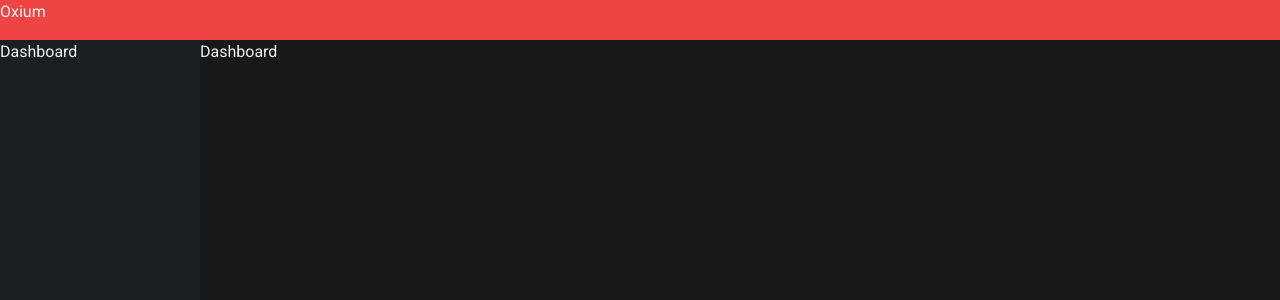
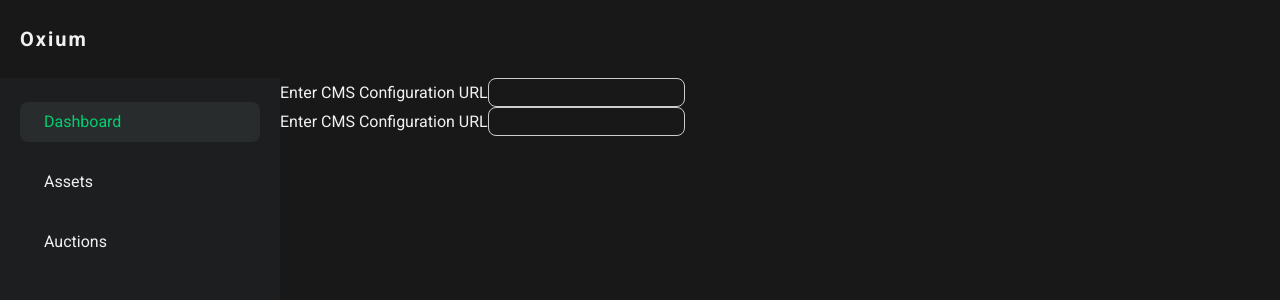
Before and after one commit to sreehariv-code/oxium-hub-admin, a React (Vite) app: page /dashboard in a window 1280 px wide. Shown: the top 300 px of the page. Built offline with nearby package versions, Linux system fonts and the light colour scheme.

Commit message:
Working over dashboard

```diff
--- a/src/App.jsx
+++ b/src/App.jsx
@@ -7,6 +7,7 @@ import {
 import AppLayout from "./ui/AppLayout";
 import Dashboard from "./features/dashboard/Dashboard";
 import PageNotFound from "./ui/PageNotFound";
+import Assets from "./features/assets/Assets";
 
 function App() {
   return (
@@ -15,6 +16,7 @@ function App() {
         <Route element={<AppLayout />}>
           <Route index element={<Navigate to="/dashboard" />} />
           <Route path="/dashboard" element={<Dashboard />} />
+          <Route path="/assets" element={<Assets />} />
         </Route>
         <Route path="/*" element={<PageNotFound />} />
       </Routes>
--- /dev/null
+++ b/src/features/assets/Assets.jsx
@@ -0,0 +1,5 @@
+function Assets() {
+  return <div>Assets</div>;
+}
+
+export default Assets;
--- a/src/features/dashboard/Dashboard.jsx
+++ b/src/features/dashboard/Dashboard.jsx
@@ -1,3 +1,30 @@
+import styled from "styled-components";
+
 export default function Dashboard() {
-  return <div>Dashboard</div>;
+  const Input = styled.input`
+    padding: 0.1rem;
+    padding-left: 0.7rem;
+    border-radius: 0.5rem;
+    border: 1px solid #ccc;
+    box-sizing: border-box;
+    background-color: inherit;
+    caret-color: #03cd70;
+    &:focus {
+      outline: none;
+    }
+  `;
+  return (
+    <div>
+      <form action="">
+        <div className="form-control">
+          <label htmlFor="cms_url">Enter CMS Configuration URL</label>
+          <Input type="text" id="cms_url" />
+        </div>
+        <div className="form-control">
+          <label htmlFor="cpid">Enter CMS Configuration URL</label>
+          <Input type="text" id="cpid" />
+        </div>
+      </form>
+    </div>
+  );
 }
--- a/src/ui/AppLayout.jsx
+++ b/src/ui/AppLayout.jsx
@@ -5,9 +5,9 @@ import SideMenu from "./SideMenu";
 
 const AppLayout = () => {
   return (
-    <div className="h-screen bg-bgColor text-primaryText grid grid-rows-[40px_minmax(500px,1fr)]">
+    <div className="h-screen bg-bgColor text-primaryText flex flex-col">
       <Header />
-      <section className="flex">
+      <section className="flex h-full">
         <SideMenu />
         <Main>
           <Outlet />
--- a/src/ui/Header.jsx
+++ b/src/ui/Header.jsx
@@ -1,7 +1,7 @@
 export default function Header() {
   return (
-    <header className="flex bg-red-500">
-      <h1 className="">Oxium</h1>
+    <header className="flex items-center px-5 py-6">
+      <h1 className="font-semibold tracking-widest text-[1.25rem]">Oxium</h1>
     </header>
   );
 }
--- a/src/ui/SideMenu.jsx
+++ b/src/ui/SideMenu.jsx
@@ -1,13 +1,33 @@
 import { NavLink } from "react-router-dom";
+import styled from "styled-components";
+
+const StyledNavLink = styled(NavLink)`
+  display: flex;
+  width: 100%;
+  padding: 0.5rem 1.5rem;
+  border-radius: 0.5rem;
+  &.active,
+  &:hover {
+    background-color: #292c2d;
+    color: #03cd70;
+    transition: background-color 100ms ease-in, color 100ms ease-in;
+  }
+`;
 
 export default function SideMenu() {
   return (
-    <aside className="bg-sideBg min-w-[200px]">
-      <ul>
+    <nav className="bg-sideBg min-w-[280px]">
+      <ul className="px-5 py-6 flex flex-col space-y-5 ">
         <li>
-          <NavLink to="/">Dashboard</NavLink>
+          <StyledNavLink to="/dashboard">Dashboard</StyledNavLink>
+        </li>
+        <li>
+          <StyledNavLink to="/assets">Assets</StyledNavLink>
+        </li>
+        <li>
+          <StyledNavLink to="/auctions">Auctions</StyledNavLink>
         </li>
       </ul>
-    </aside>
+    </nav>
   );
 }
```
